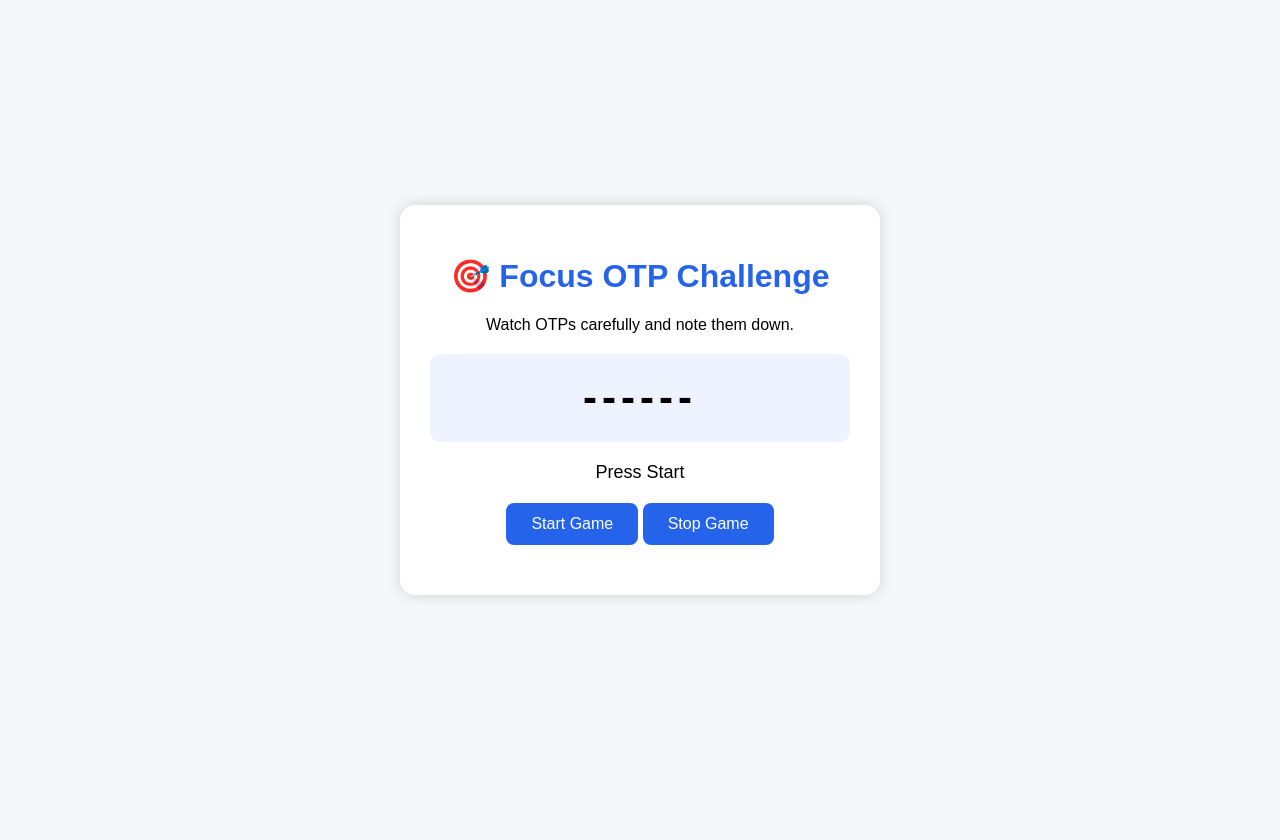
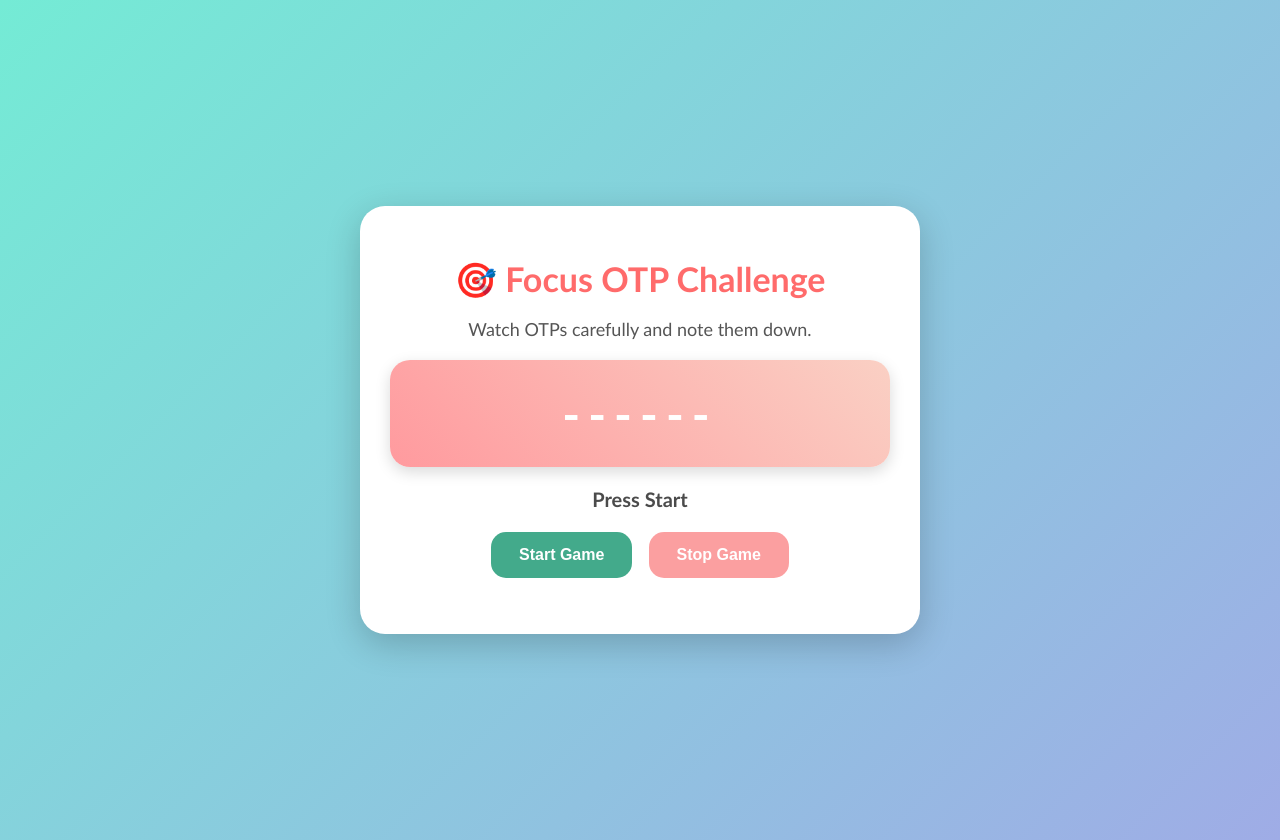
Before and after one commit to abhilashs-bot/kids, a plain HTML site: page index.html in a window 1280 px wide. Before the commit the page ends 800 px from the top, so only its background shows below. Drawn offline with Linux system fonts and the light colour scheme.

Commit message:
Update style.css

```diff
--- a/style.css
+++ b/style.css
@@ -1,65 +1,239 @@
 body{
-font-family:Arial,sans-serif;
-background:#f5f7fb;
+margin:0;
+font-family:'Trebuchet MS',sans-serif;
+
+background:
+linear-gradient(
+135deg,
+#74ebd5,
+#9face6
+);
+
 display:flex;
 justify-content:center;
 align-items:center;
-height:100vh;
-margin:0;
+
+min-height:100vh;
+padding:20px;
 }
 
 .container{
+
 background:white;
+
+width:500px;
+max-width:90%;
+
 padding:30px;
-border-radius:15px;
-box-shadow:0 0 15px rgba(0,0,0,0.15);
-width:420px;
+
+border-radius:25px;
+
+box-shadow:
+0 10px 35px
+rgba(0,0,0,0.2);
+
 text-align:center;
+
+animation:pop 0.5s;
+}
+
+@keyframes pop{
+
+from{
+transform:scale(0.9);
+opacity:0;
+}
+
+to{
+transform:scale(1);
+opacity:1;
+}
+
 }
 
 h1{
-color:#2563eb;
+
+color:#ff6b6b;
+
+font-size:34px;
+
+margin-bottom:10px;
+
+}
+
+p{
+
+font-size:18px;
+
+color:#555;
+
 }
 
 #otpBox{
-font-size:42px;
+
+font-size:48px;
+
 font-weight:bold;
-padding:20px;
-background:#eef4ff;
+
+background:
+linear-gradient(
+45deg,
+#ff9a9e,
+#fad0c4
+);
+
+padding:25px;
+
+border-radius:20px;
+
 margin:20px 0;
-border-radius:10px;
-letter-spacing:5px;
+
+letter-spacing:8px;
+
+color:white;
+
+box-shadow:
+0 5px 15px
+rgba(0,0,0,0.15);
+
 }
 
 #timer{
-font-size:18px;
-margin-bottom:20px;
+
+font-size:20px;
+
+font-weight:bold;
+
+color:#4b4b4b;
+
+margin-bottom:15px;
+
 }
 
 button{
-padding:12px 25px;
+
+padding:14px 28px;
+
 border:none;
-background:#2563eb;
+
+border-radius:15px;
+
+font-size:16px;
+
+font-weight:bold;
+
+cursor:pointer;
+
+margin:6px;
+
+transition:0.25s;
+
+}
+
+#startBtn{
+
+background:#43aa8b;
 color:white;
-font-size:16px;
-border-radius:8px;
-cursor:pointer;
+
+}
+
+#stopBtn{
+
+background:#f94144;
+color:white;
+
+}
+
+#submitBtn{
+
+background:#577590;
+color:white;
+
 }
 
 button:hover{
-background:#1e4fc5;
+
+transform:scale(1.05);
+
+}
+
+button:disabled{
+
+opacity:0.5;
+
+cursor:not-allowed;
+
 }
 
 textarea{
+
 width:100%;
-padding:10px;
-margin-top:15px;
+
+padding:12px;
+
 font-size:18px;
+
+border-radius:12px;
+
+border:2px solid #ddd;
+
 box-sizing:border-box;
+
 }
 
 #result{
+
 margin-top:20px;
+
+font-size:24px;
+
+font-weight:bold;
+
+color:#3d405b;
+
+}
+
+#historySection{
+
+margin-top:25px;
+
+}
+
+#otpHistory{
+
+display:flex;
+
+flex-wrap:wrap;
+
+gap:10px;
+
+justify-content:center;
+
+margin-top:15px;
+
+}
+
+.otpCard{
+
+background:
+linear-gradient(
+135deg,
+#84fab0,
+#8fd3f4
+);
+
+padding:12px 16px;
+
+border-radius:15px;
+
 font-size:22px;
+
 font-weight:bold;
+
+color:#222;
+
+box-shadow:
+0 3px 8px
+rgba(0,0,0,0.12);
+
 }
```
